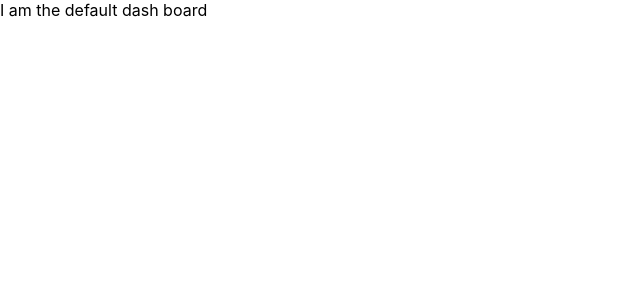
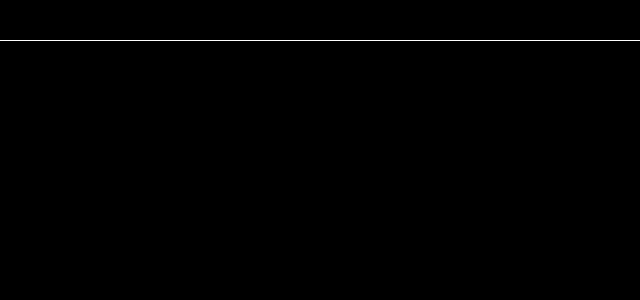
Before and after one commit to 88vishnumenon/tv-shows, a React (Create React App) app: page / in a window 1280 px wide. Shown: the top 300 px of the page, without its empty margins (0-640 px from the left). Built offline with nearby package versions, Linux system fonts and the light colour scheme.

Commit message:
Added simple header and homepage component

```diff
--- a/package.json
+++ b/package.json
@@ -14,6 +14,7 @@
     "@types/node": "^16.7.13",
     "@types/react": "^18.0.0",
     "@types/react-dom": "^18.0.0",
+    "classnames": "^2.5.1",
     "react": "^18.2.0",
     "react-dom": "^18.2.0",
     "react-redux": "^9.1.0",
--- a/src/App.tsx
+++ b/src/App.tsx
@@ -6,13 +6,17 @@ import { Route, Routes, useNavigate } from "react-router-dom";
 
 // component imports
 import Dashboard from './components/dashboard/dashboard';
+import Header from './components/header/header';
 
 
 function App() {
   return (
+    <>
+    <Header></Header>
     <Routes>
     <Route path="/" element={<Dashboard></Dashboard>} />
 </Routes>
+</>
   );
 }
 
--- /dev/null
+++ b/src/components/dashboard/dashboard.module.css
@@ -0,0 +1,6 @@
+.dashboardWrapper{
+    background-color:black;
+    width:100%;
+    height:95vh;
+
+}
--- a/src/components/dashboard/dashboard.tsx
+++ b/src/components/dashboard/dashboard.tsx
@@ -1,6 +1,8 @@
+import styles from "./dashboard.module.css";
+
 const Dashboard = () => {
     return (
-        <div>
+        <div className={styles.dashboardWrapper}>
             I am the default dash board
         </div>
      );
--- /dev/null
+++ b/src/components/header/header.module.css
@@ -0,0 +1,7 @@
+.header{
+    background-color:black;
+    width:100%;
+    height: 5vh;
+    border-bottom:1px solid white
+;
+}
--- /dev/null
+++ b/src/components/header/header.tsx
@@ -0,0 +1,12 @@
+//Imports
+import styles from "./header.module.css";
+
+const Header = () => {
+    return (
+        <section className={styles.header}>
+
+        </section>
+      );
+}
+
+export default Header;
```
Also changed, not shown: 1 other file (tests, documents, lock files or other folders).
